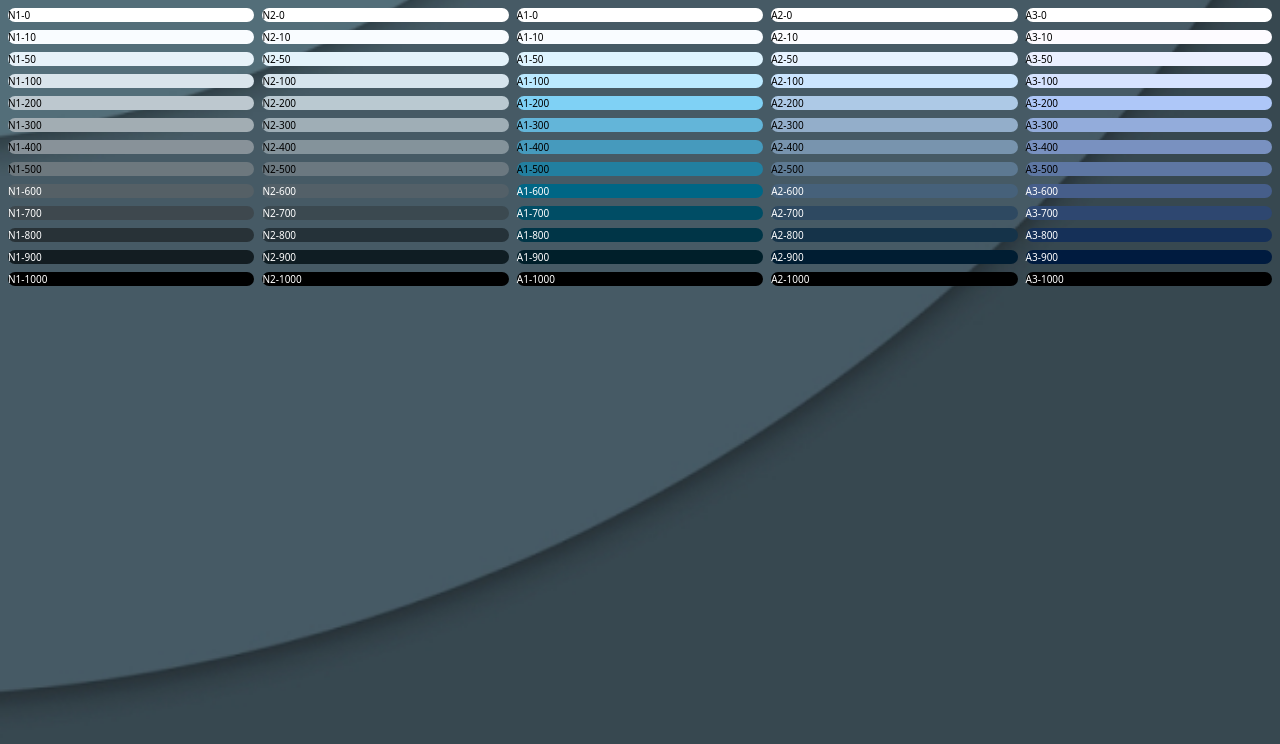
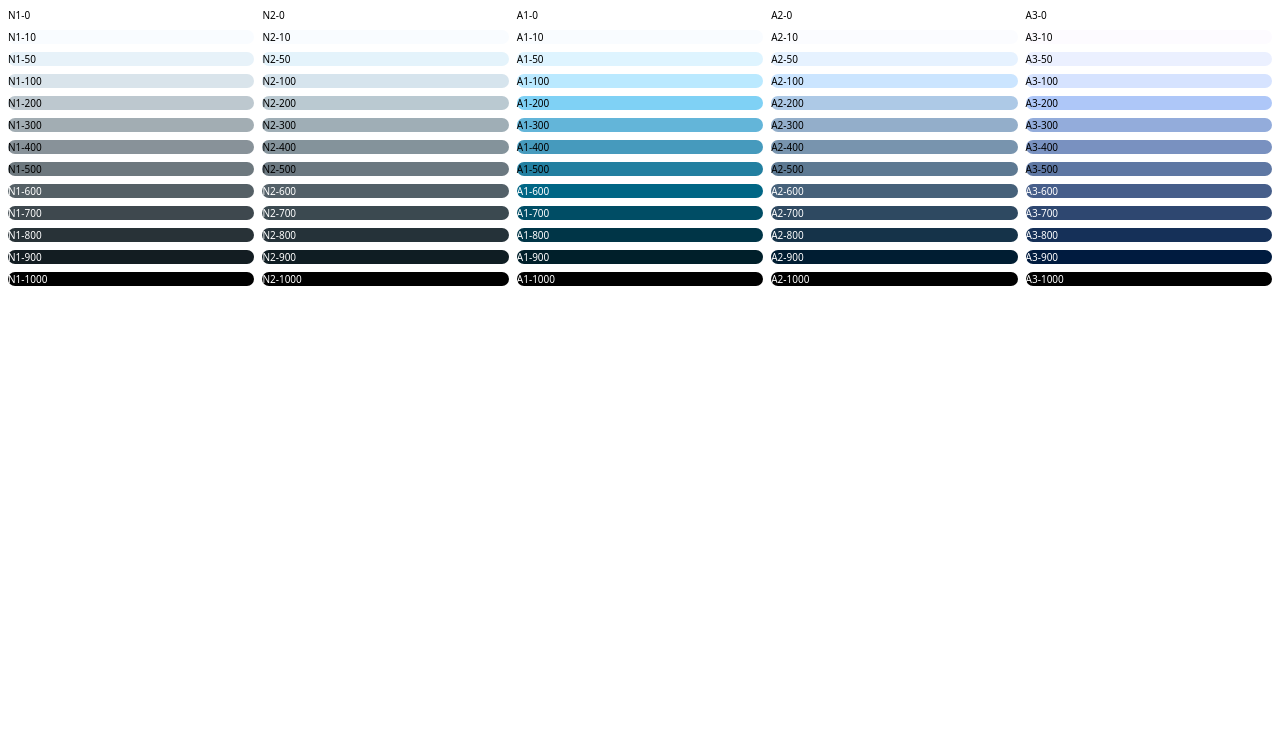
Before and after one commit to jeffclaybrook/palette, a plain HTML site: page index.html in a window 1280 px wide. Drawn offline with Linux system fonts and the light colour scheme.

Commit message:
Update style.css

```diff
--- a/style.css
+++ b/style.css
@@ -103,7 +103,6 @@ ul {
     height: 100%;
     padding: 8px;
     column-gap: 8px;
-    background: url('background.png') no-repeat center center / cover;
 }
 
 .container ul {
```
